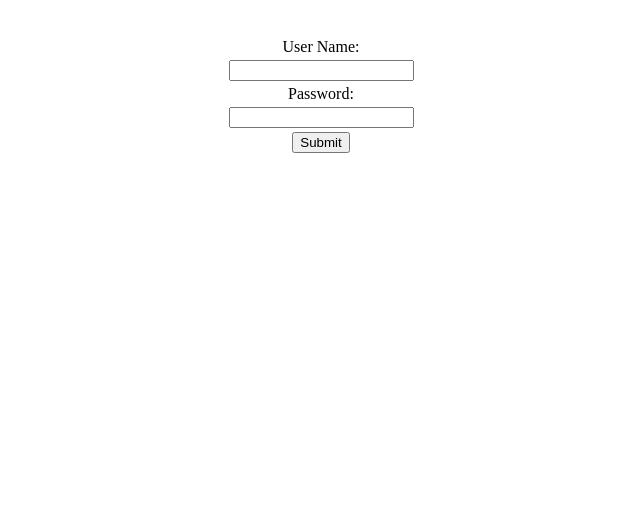
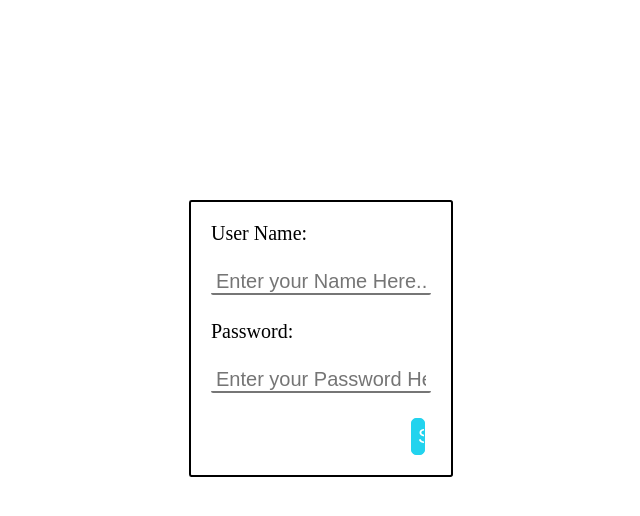
Before and after one commit to YashBhajbhuje67/Login_Page, a React (Vite) app: page / in a window 1280 px wide. Shown: the top 516 px of the page, without its empty margins (319-959 px from the left). Built offline with nearby package versions, Linux system fonts and the light colour scheme.

Commit message:
Added login Page logic and Added Css to it

```diff
--- a/src/App.css
+++ /dev/null
@@ -1,12 +0,0 @@
-.Main {
-  /* border: 2px solid black; */
-  display: flex;
-  flex-direction: column;
-  gap: 4px;
-  align-items: center;
-  padding: 30px;
-}
-
-.UserName {
-
-}
--- a/src/App.jsx
+++ b/src/App.jsx
@@ -1,6 +1,4 @@
 import { useState } from 'react'
-
-import './App.css'
 import React from 'react'
 import { BrowserRouter, Route, Routes } from 'react-router-dom';
 import Login from './components/Login';
--- /dev/null
+++ b/src/components/Login.css
@@ -0,0 +1,56 @@
+.loginForm{
+  display: flex;
+  flex-direction: column;
+  margin: 200px 500px 200px 500px;
+  gap: 25px;
+  border: 2px solid black;
+  padding: 20px;
+  font-size: 20px;
+  border-radius: 1%;
+}
+
+.userName{
+  font-size: 20px;
+  border-top: 5px;
+  border-left: 5px;
+  border-right: 5px;
+  padding: 0px 5px 0px 5px;
+  border-radius: 2px;
+}
+
+.userName:focus{
+  outline: none;
+  border-color: #22d3ee;
+}
+.userPassword {
+  font-size: 20px;
+  border-top: 5px;
+  border-left: 5px;
+  border-right: 5px;
+  padding: 0px 5px 0px 5px;
+  border-radius: 2px;
+}
+
+.userPassword:focus{
+  outline: none;
+  border-color: #22d3ee;
+}
+
+.submitButton{
+  font-size: 20px;
+  padding: 6px;
+  margin: 0px 200px 0px 200px;
+  background-color: white;
+  border: 1px solid black;
+  border-radius: 5px;
+  border-color: #22d3ee;
+  background-color: #22d3ee;
+  color: white
+}
+
+.submitButton:hover{
+  cursor: pointer;
+  background-color: white;
+  color:#22d3ee
+
+}
--- a/src/components/Login.jsx
+++ b/src/components/Login.jsx
@@ -1,4 +1,5 @@
 import React from "react";
+import './Login.css';
 import { useNavigate } from "react-router-dom";
 
 
@@ -9,10 +10,16 @@ const Login = ({storeUserName, storeUserPassword}) => {
   const handleSubmit = () => {nav('/display')};
 
   return (
-    <div className="Main">
+    <form
+      className="loginForm"
+      onSubmit={() => {
+        handleSubmit();
+      }}
+    >
       <label className="userNameLabel">User Name:</label>
       <input
         className="userName"
+        placeholder="Enter your Name Here..."
         onChange={(e) => {
           storeUserName(e);
         }}
@@ -22,19 +29,14 @@ const Login = ({storeUserName, storeUserPassword}) => {
       <input
         className="userPassword"
         type="password"
+        placeholder="Enter your Password Here..."
         onChange={(event) => {
           storeUserPassword(event);
         }}
       />
 
-      <button
-        onClick={() => {
-          handleSubmit();
-        }}
-      >
-        Submit
-      </button>
-    </div>
+      <input className="submitButton" type="submit" />
+    </form>
   );
 };
 
```
